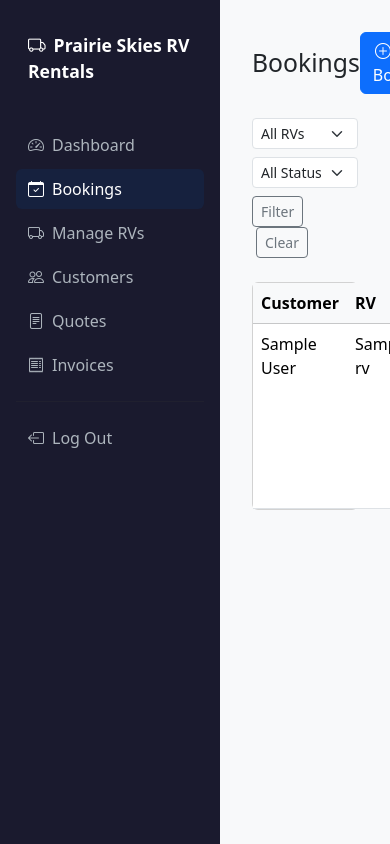
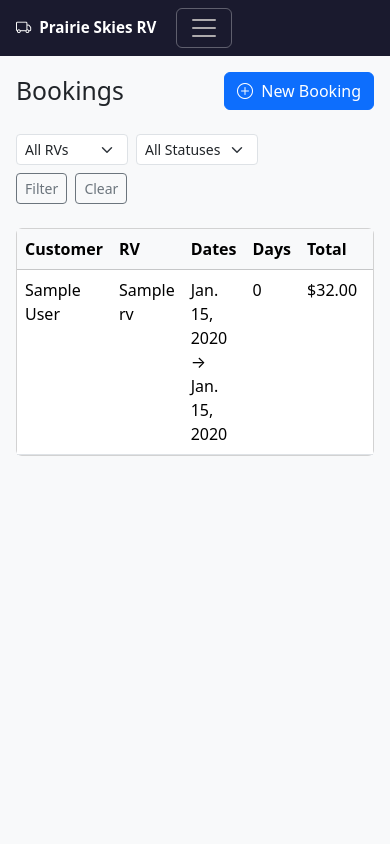
Before and after one commit to jamie7355/rv-rental, a Django app: page /bookings/ in a window 390 px wide; the page is wider, and only the part inside the window is pictured. Run offline with Django 5.2, Linux system fonts and the light colour scheme; a user stored in the database is signed in; tables that the repository leaves empty hold one stand-in row (values such as "Sample post").

Commit message:
Make admin dashboard responsive for mobile

```diff
--- a/rentals/templates/rentals/admin_booking_detail.html
+++ b/rentals/templates/rentals/admin_booking_detail.html
@@ -137,7 +137,7 @@
   <div class="col-12">
     <div class="card">
       <div class="card-header"><strong>Payments</strong></div>
-      <div class="card-body p-0">
+      <div class="card-body p-0 table-responsive-admin">
         {% if booking.payments.all %}
         <table class="table table-hover mb-0">
           <thead class="table-light">
--- a/rentals/templates/rentals/admin_booking_list.html
+++ b/rentals/templates/rentals/admin_booking_list.html
@@ -35,7 +35,7 @@
 </form>
 
 <div class="card">
-  <div class="card-body p-0">
+  <div class="card-body p-0 table-responsive-admin">
     {% if bookings %}
     <table class="table table-hover mb-0">
       <thead class="table-light">
--- a/rentals/templates/rentals/admin_customer_list.html
+++ b/rentals/templates/rentals/admin_customer_list.html
@@ -19,7 +19,7 @@
 </form>
 
 <div class="card">
-  <div class="card-body p-0">
+  <div class="card-body p-0 table-responsive-admin">
     {% if customers %}
     <table class="table table-hover mb-0">
       <thead class="table-light">
--- a/rentals/templates/rentals/admin_dashboard.html
+++ b/rentals/templates/rentals/admin_dashboard.html
@@ -17,7 +17,7 @@
     <strong><i class="bi bi-exclamation-circle me-2"></i>Pending — Action Required ({{ pending.count }})</strong>
     <a href="{% url 'admin_booking_list' %}?status=pending" class="btn btn-sm btn-dark">View all</a>
   </div>
-  <div class="card-body p-0">
+  <div class="card-body p-0 table-responsive-admin">
     <table class="table table-hover mb-0">
       <thead class="table-light">
         <tr>
@@ -85,7 +85,7 @@
     <strong>Upcoming Confirmed Bookings</strong>
     <a href="{% url 'admin_booking_list' %}" class="btn btn-sm btn-outline-secondary">View all</a>
   </div>
-  <div class="card-body p-0">
+  <div class="card-body p-0 table-responsive-admin">
     {% if upcoming %}
     <table class="table table-hover mb-0">
       <thead class="table-light">
--- a/rentals/templates/rentals/admin_invoice_list.html
+++ b/rentals/templates/rentals/admin_invoice_list.html
@@ -8,7 +8,7 @@
 </div>
 
 <div class="card">
-  <div class="card-body p-0">
+  <div class="card-body p-0 table-responsive-admin">
     {% if bookings %}
     <table class="table table-hover mb-0">
       <thead class="table-light">
--- a/rentals/templates/rentals/admin_quote_list.html
+++ b/rentals/templates/rentals/admin_quote_list.html
@@ -11,7 +11,7 @@
 </div>
 
 <div class="card">
-  <div class="card-body p-0">
+  <div class="card-body p-0 table-responsive-admin">
     {% if quotes %}
     <table class="table table-hover mb-0">
       <thead class="table-light">
--- a/rentals/templates/rentals/base.html
+++ b/rentals/templates/rentals/base.html
@@ -9,6 +9,8 @@
   <link href="https://cdn.jsdelivr.net/npm/flatpickr/dist/flatpickr.min.css" rel="stylesheet">
   <style>
     body { background: #f8f9fa; }
+
+    /* ── Desktop sidebar ── */
     .sidebar {
       min-height: 100vh;
       background: #1a1a2e;
@@ -17,16 +19,60 @@
       position: fixed;
       top: 0; left: 0;
       padding: 1.5rem 1rem;
+      z-index: 1000;
+      overflow-y: auto;
     }
     .sidebar a { color: #adb5bd; text-decoration: none; display: block; padding: .5rem .75rem; border-radius: .375rem; margin-bottom: .25rem; }
     .sidebar a:hover, .sidebar a.active { background: #16213e; color: #fff; }
-    .sidebar .brand { color: #fff; font-size: 1.1rem; font-weight: 700; margin-bottom: 2rem; padding: .5rem .75rem; }
+    .sidebar .brand { color: #fff; font-size: 1rem; font-weight: 700; margin-bottom: 1.5rem; padding: .5rem .75rem; }
     .main-content { margin-left: 220px; padding: 2rem; }
     .stat-card { border-left: 4px solid; }
     .flatpickr-day.booked { background: #f8d7da !important; color: #842029 !important; cursor: not-allowed; }
+
+    /* ── Mobile top navbar ── */
+    .mobile-nav { display: none; background: #1a1a2e; }
+    .mobile-nav .navbar-brand { color: #fff; font-weight: 700; font-size: .95rem; }
+    .mobile-nav .navbar-toggler { border-color: rgba(255,255,255,.3); }
+    .mobile-nav .navbar-toggler-icon { filter: invert(1); }
+    .mobile-nav .nav-link { color: #adb5bd; padding: .6rem 1rem; }
+    .mobile-nav .nav-link:hover, .mobile-nav .nav-link.active { color: #fff; background: #16213e; border-radius: .375rem; }
+    .mobile-nav .dropdown-divider { border-color: #333; }
+
+    @media (max-width: 991px) {
+      .sidebar { display: none; }
+      .mobile-nav { display: block; }
+      .main-content { margin-left: 0; padding: 1rem; }
+    }
+
+    /* Make tables scroll on small screens */
+    .table-responsive-admin { overflow-x: auto; -webkit-overflow-scrolling: touch; }
   </style>
 </head>
 <body>
+
+  <!-- Mobile top navbar -->
+  <nav class="navbar navbar-expand-lg mobile-nav px-3">
+    <a class="navbar-brand" href="{% url 'admin_dashboard' %}">
+      <i class="bi bi-truck me-2"></i>Prairie Skies RV
+    </a>
+    <button class="navbar-toggler" type="button" data-bs-toggle="collapse" data-bs-target="#mobileMenu">
+      <span class="navbar-toggler-icon"></span>
+    </button>
+    <div class="collapse navbar-collapse" id="mobileMenu">
+      <ul class="navbar-nav mt-2">
+        <li class="nav-item"><a class="nav-link {% if request.resolver_match.url_name == 'admin_dashboard' %}active{% endif %}" href="{% url 'admin_dashboard' %}"><i class="bi bi-speedometer2 me-2"></i>Dashboard</a></li>
+        <li class="nav-item"><a class="nav-link {% if 'booking' in request.resolver_match.url_name %}active{% endif %}" href="{% url 'admin_booking_list' %}"><i class="bi bi-calendar-check me-2"></i>Bookings</a></li>
+        <li class="nav-item"><a class="nav-link {% if 'rv' in request.resolver_match.url_name %}active{% endif %}" href="{% url 'admin_rv_list' %}"><i class="bi bi-truck me-2"></i>Manage RVs</a></li>
+        <li class="nav-item"><a class="nav-link {% if 'customer' in request.resolver_match.url_name %}active{% endif %}" href="{% url 'admin_customer_list' %}"><i class="bi bi-people me-2"></i>Customers</a></li>
+        <li class="nav-item"><a class="nav-link {% if 'quote' in request.resolver_match.url_name %}active{% endif %}" href="{% url 'admin_quote_list' %}"><i class="bi bi-file-text me-2"></i>Quotes</a></li>
+        <li class="nav-item"><a class="nav-link {% if 'invoice' in request.resolver_match.url_name %}active{% endif %}" href="{% url 'admin_invoice_list' %}"><i class="bi bi-receipt me-2"></i>Invoices</a></li>
+        <li class="nav-item"><hr class="dropdown-divider"></li>
+        <li class="nav-item"><a class="nav-link" href="{% url 'logout' %}"><i class="bi bi-box-arrow-left me-2"></i>Log Out</a></li>
+      </ul>
+    </div>
+  </nav>
+
+  <!-- Desktop sidebar -->
   <div class="sidebar">
     <div class="brand"><i class="bi bi-truck me-2"></i>Prairie Skies RV Rentals</div>
     <a href="{% url 'admin_dashboard' %}" class="{% if request.resolver_match.url_name == 'admin_dashboard' %}active{% endif %}">
```
